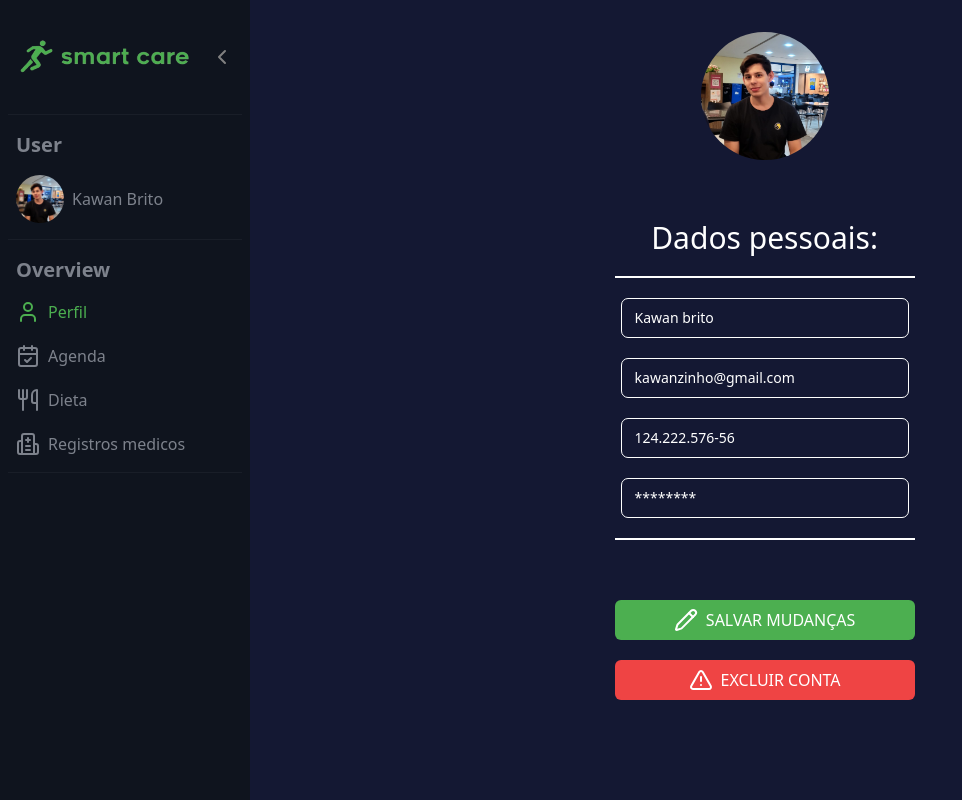
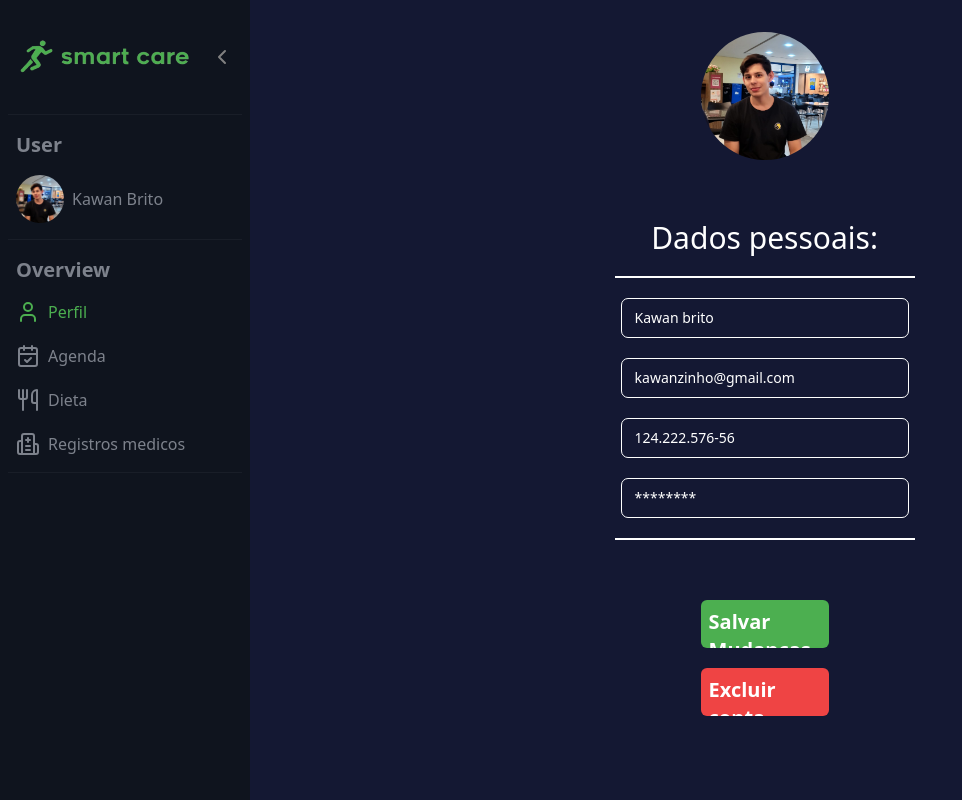
Before and after one commit to GustavoBordingnon123/SmartCare, a Next.js app: page /profile in a window 1280 px wide. Shown: the whole page, without its empty margins (0-962 px from the left). Built offline with nearby package versions, Linux system fonts and the light colour scheme.

Commit message:
fix profile key

```diff
--- a/app/(routes)/(authenticated)/layout.tsx
+++ b/app/(routes)/(authenticated)/layout.tsx
@@ -2,7 +2,7 @@
 
 import React from 'react';
 import { Urbanist } from 'next/font/google';
-import Sidebar from '../../components/sideBar';
+import Sidebar from '../../components/sideBar'
 
 const font = Urbanist({ subsets: ['latin'] });
 
--- a/app/(routes)/(authenticated)/profile/page.tsx
+++ b/app/(routes)/(authenticated)/profile/page.tsx
@@ -47,7 +47,7 @@ const Profile = () => {
             <Separator  width='300px'/>
 
             {inputCampos.map((opcao, index) => (
-              <InputField label={opcao.text} />
+              <InputField key={index} label={opcao.text} />
             ))}
 
             <Separator  width='300px'/>
--- a/app/components/sideBar/index.tsx
+++ b/app/components/sideBar/index.tsx
@@ -9,7 +9,7 @@ import useSwitchStore from '@/hooks/useSwitchStore';
 import Kawan from '@/public/kawan.jpg';
 
 interface SideBarProps {
-  setSideBarOpen: React.Dispatch<React.SetStateAction<boolean>>;
+  setSideBarOpen:any;
   sideBarOpen: boolean;
 }
 
@@ -38,7 +38,7 @@ const SideBar = ({ setSideBarOpen, sideBarOpen }: SideBarProps) => {
       className={`h-full ${SideBarBgColor} fixed flex flex-col px-2 z-50 $`}
       style={{ width: sideBarOpen ? '250px' : '64px', transition: 'width 0.5s' }}
     >
-      <div>
+      <div className='h-full'>
         <div
           className={`w-full h-[${sideBarOpen ? 14 : 8}] border-b ${borderColor} flex justify-between items-center px-2 py-8`}
         >
@@ -85,7 +85,7 @@ const SideBar = ({ setSideBarOpen, sideBarOpen }: SideBarProps) => {
         </div>
 
         {sideBarOpen && (
-          <div className='w-full h-[100%] flex justify-start items-end px-2 py-4'>
+          <div className='w-full h-[50%] flex justify-start items-end px-2 py-4'>
             <div className='flex gap-2 w-full '>
               <Moon color='#0E3043' />
               <Switch />
@@ -95,7 +95,7 @@ const SideBar = ({ setSideBarOpen, sideBarOpen }: SideBarProps) => {
         )}
 
         {!sideBarOpen && (
-          <div className='w-full h-[100%] flex justify-start items-end px-2 py-4'>
+          <div className='w-full h-[62.5%] flex justify-start items-end px-2 py-4'>
             <div className='flex gap-2 w-full '>
               {toggle && <Sun color='#F9C341' onClick={() => setToggle(!toggle)} />}
               {!toggle && <Moon color='#0E3043'  onClick={() => setToggle(!toggle)} />}
--- a/app/components/ui/separator/button/index.tsx
+++ b/app/components/ui/separator/button/index.tsx
@@ -14,9 +14,13 @@ interface ButtonProps {
 const Button = ({ text, width, onClick, href, type = 'default', icon }: ButtonProps) => {
     const router = useRouter();
 
-    const buttonClasses = `text-center py-2 hover:opacity-50 w-[300px] rounded-md cursor-pointer uppercase text-white ${
-        type === 'danger' ? 'bg-red-500' : type === 'success' ? 'bg-green-500' : 'bg-[#4CAF50]'
+    const buttonClasses = `text-white ${
+        type === 'danger' ? 'bg-red-500' : type === 'success' ? 'bg-green' : 'bg-[#4CAF50]'
     }`;
+
+    const hoverToggle = `hover:bg-transparent hover:border-2 transition-colors duration-500 ${
+        type === 'danger' ? 'hover:border-red-500' : type === 'success' ? 'hover:border-green-500' : 'hover:border-[#4CAF50]'
+    }`
 
     const handleClick = () => {
         if (href) {
@@ -27,10 +31,26 @@ const Button = ({ text, width, onClick, href, type = 'default', icon }: ButtonPr
     };
 
     return (
-        <a className={`${buttonClasses} flex items-center justify-center gap-2`} onClick={handleClick}>
-            {icon}
-            {text}
-        </a>
+        <a
+         className={`${buttonClasses} overflow-hidden w-32 p-2 h-12 text-white border-none rounded-md text-xl font-bold cursor-pointer relative z-10 group`}
+        >
+        {text}
+        {icon}
+        <span
+          className="absolute w-36 h-32 -top-8 -left-2 bg-sky-200 rotate-12 transform scale-x-0 group-hover:scale-x-100 transition-transform group-hover:duration-500 duration-1000 origin-right"
+        ></span>
+        <span
+          className="absolute w-36 h-32 -top-8 -left-2 bg-sky-400 rotate-12 transform scale-x-0 group-hover:scale-x-100 transition-transform group-hover:duration-700 duration-700 origin-right"
+        ></span>
+        <span
+          className="absolute w-36 h-32 -top-8 -left-2 bg-sky-600 rotate-12 transform scale-x-0 group-hover:scale-x-100 transition-transform group-hover:duration-1000 duration-500 origin-right"
+        ></span>
+        <span
+          className="group-hover:opacity-100 group-hover:duration-1000 duration-100 opacity-0 absolute top-2.5 left-6 z-10"
+          >{text}</span>
+      </a>
+
+
     );
 };
 
--- a/app/components/ui/separator/inputNew/index.tsx
+++ b/app/components/ui/separator/inputNew/index.tsx
@@ -14,7 +14,9 @@ const InputField: React.FC<{ label: string }> = ({ label }) => {
     <div className="w-72">
         <div className="relative h-10 w-full min-w-[200px]">
           <input
-            className="peer h-full w-full rounded-[7px] border border-white bg-transparent px-3 py-2.5 font-sans text-sm font-normal text-blue-gray-700 outline outline-0 transition-all placeholder-shown:border placeholder-shown:border-white placeholder-shown:border-t-white focus:border-2 focus:border-[#4CAF50] focus:border-t-transparent focus:outline-0 disabled:border-0 disabled:bg-blue-gray-50"
+            className="peer h-full w-full rounded-[7px] border border-white bg-transparent px-3 py-2.5 font-sans text-white
+            text-sm font-normal text-blue-gray-700 outline outline-0 transition-all placeholder-shown:border placeholder-shown:border-white
+           placeholder-shown:border-t-white focus:border-2 focus:border-[#4CAF50] focus:border-t-transparent focus:outline-0 disabled:border-0 disabled:bg-blue-gray-50"
             placeholder=""
           />
           <label className="text-white before:content[' '] after:content[' '] pointer-events-none absolute left-0 -top-1.5 flex h-full w-full select-none text-[11px] font-normal leading-tight text-white transition-all before:pointer-events-none before:mt-[6.5px] before:mr-1 before:box-border before:block before:h-1.5 before:w-2.5 before:rounded-tl-md before:border-t before:border-l before:border-white before:transition-all after:pointer-events-none after:mt-[6.5px] after:ml-1 after:box-border after:block after:h-1.5 after:w-2.5 after:flex-grow after:rounded-tr-md after:border-t after:border-r after:border-white after:transition-all peer-placeholder-shown:text-sm peer-placeholder-shown:leading-[3.75] peer-placeholder-shown:text-blue-gray-500 peer-placeholder-shown:before:border-transparent peer-placeholder-shown:after:border-transparent peer-focus:text-[11px] peer-focus:leading-tight peer-focus:text-[#4CAF50] peer-focus:before:border-t-2 peer-focus:before:border-l-2 peer-focus:before:border-[#4CAF50] peer-focus:after:border-t-2 peer-focus:after:border-r-2 peer-focus:after:border-[#4CAF50] peer-disabled:text-transparent peer-disabled:before:border-transparent peer-disabled:after:border-transparent peer-disabled:peer-placeholder-shown:text-blue-gray-500">
```
